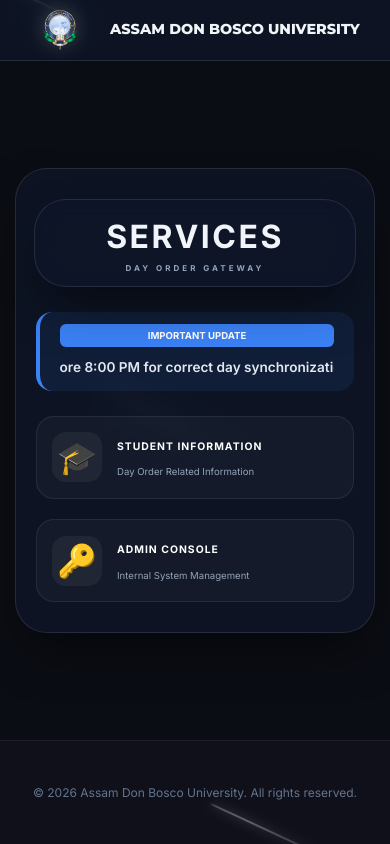
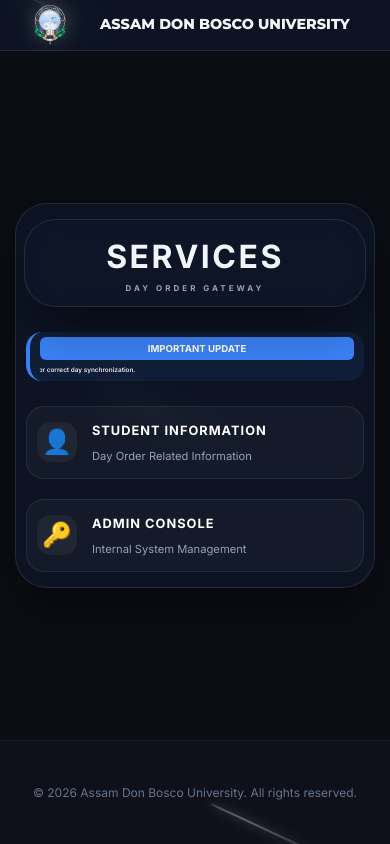
Before and after one commit to lawwReang/ADBU_day_order_system, a website: page public/index.html in a window 390 px wide. Drawn offline with Linux system fonts and the light colour scheme.

Commit message:
fixed mobile welcome page

```diff
--- a/public/index.html
+++ b/public/index.html
@@ -52,7 +52,7 @@
 
             <div class="welcome-grid">
                 <div class="portal-card" onclick="showGuestView()">
-                    <div class="portal-icon">🎓</div>
+                    <div class="portal-icon">👤</div>
                     <div class="portal-text">
                         <span class="portal-label">Student Information</span>
                         <br>
--- a/public/style.css
+++ b/public/style.css
@@ -208,7 +208,7 @@ main {
     display: flex;
     flex-direction: row;
     align-items: center;
-    padding: 18px 20px;
+    padding: 16px 20px;
     background: rgba(255, 255, 255, 0.03);
     border: 1px solid rgba(255, 255, 255, 0.08);
     border-radius: 18px;
@@ -224,10 +224,10 @@ main {
 }
 
 .portal-icon {
-    font-size: 3rem;
+    font-size: 2.5rem;
     margin-right: 18px;
-    width: 70px;
-    height: 70px;
+    width: 60px;
+    height: 60px;
     display: flex;
     align-items: center;
     justify-content: center;
@@ -237,7 +237,7 @@ main {
 
 .portal-label {
     font-weight: 700;
-    font-size: 1.3rem;
+    font-size: 1rem;
     word-spacing: 10px;
     letter-spacing: 1px;
     text-transform: uppercase;
@@ -245,7 +245,7 @@ main {
 }
 
 .portal-desc {
-    font-size: 0.8rem;
+    font-size: 0.7rem;
     color: #94a3b8;
     text-transform: capitalize;
 }
@@ -653,7 +653,7 @@ footer {
 /* MOBILE RESPONSIVENESS */
 @media (max-width: 768px) {
     header {
-        padding: 10px 20px;
+        padding: 5px 10px;
     }
 
     .nav-brand {
@@ -670,7 +670,7 @@ footer {
     }
 
     .welcomebox {
-        padding: 30px 20px;
+        padding: 15px 10px;
     }
 
     .welcome-grid {
@@ -679,29 +679,30 @@ footer {
     }
 
     .portal-card {
-        padding: 15px;
+        padding: 10px;
     }
 
     .portal-icon {
-        width: 50px;
-        height: 50px;
-        font-size: 2rem;
+        width: 40px;
+        height: 40px;
+        font-size: 1.5rem;
         margin-right: 15px;
     }
 
     .portal-label {
-        font-size: 0.65rem;
+        font-size: 0.8rem;
         word-spacing: normal;
     }
 
     .portal-desc {
-        font-size: 0.6rem;
+        font-size: 0.7rem;
     }
 
     .notice-board {
         flex-direction: column;
         align-items: stretch;
-        gap: 10px;
+        gap: 5px;
+        padding: 5px 10px;
     }
 
     .notice-marquee {
@@ -709,7 +710,8 @@ footer {
     }
 
     .notice-text {
-        padding-right: 100vw;
+        padding-right: 80vw;
+        font-size: 0.4rem;
     }
 
     .day-cycle-display {
```
